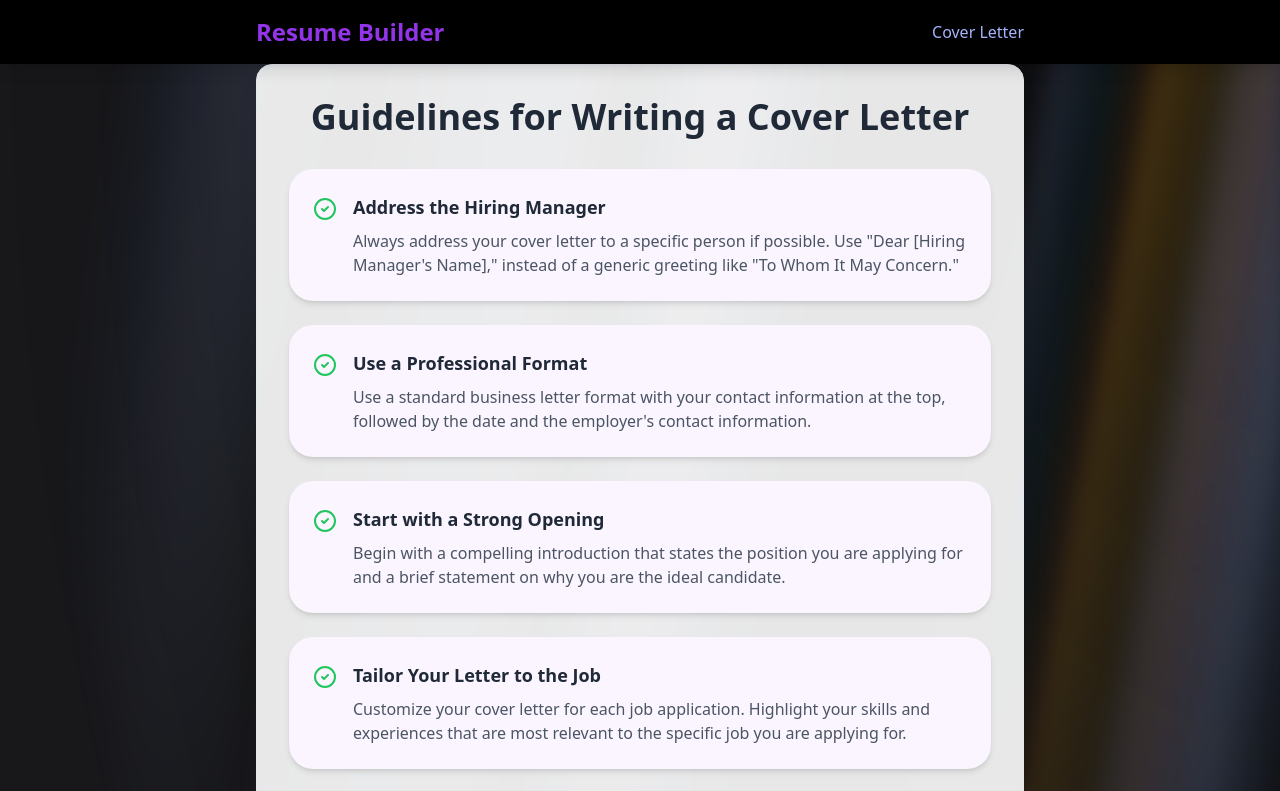
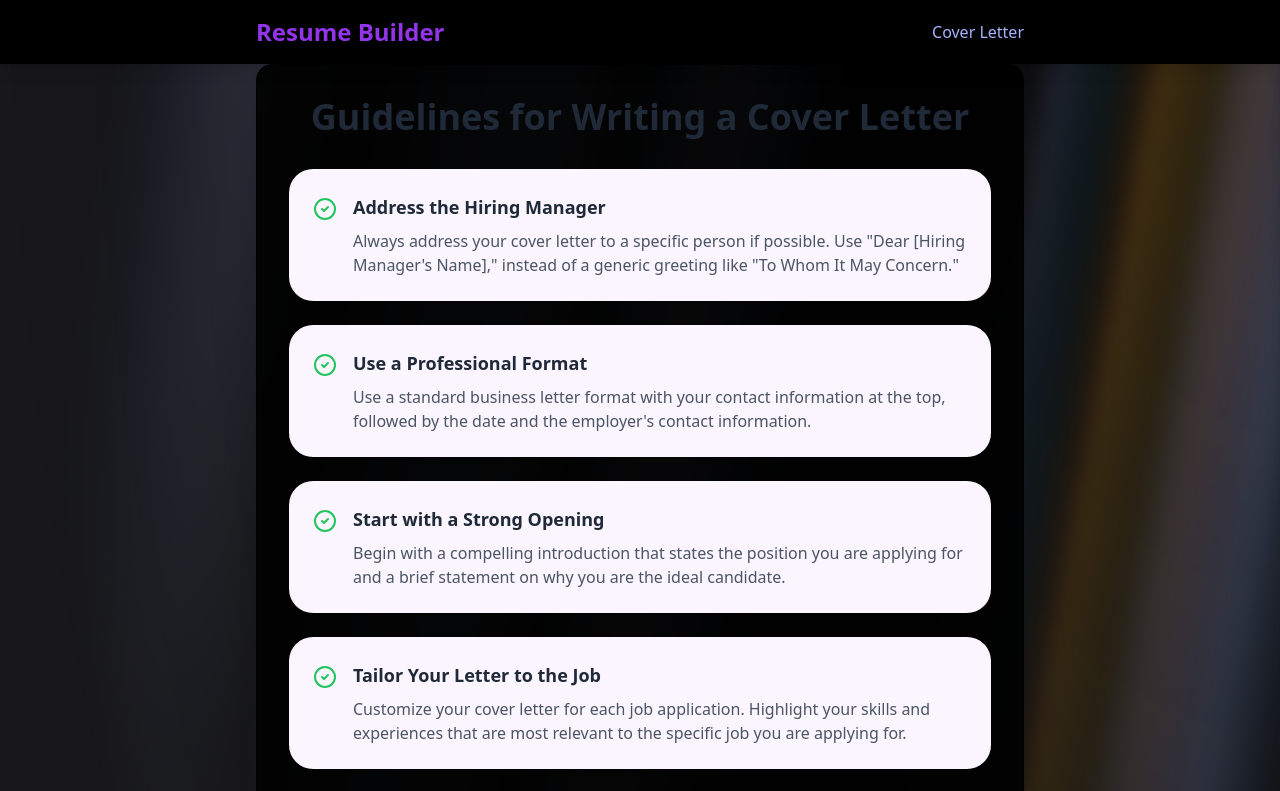
Before and after one commit to priyankasoni930/ResumeAce, a React (Vite) app: page /cover-letter/guides in a window 1280 px wide. Shown: the top 791 px of the page. Built offline with nearby package versions, Linux system fonts and the light colour scheme.

Commit message:
Update Guides.jsx

```diff
--- a/src/pages/Guides.jsx
+++ b/src/pages/Guides.jsx
@@ -83,7 +83,7 @@ export default function Guides() {
       <Navbar />
       <AuroraBackground>
         <main className="flex-grow container mx-auto px-4 py-16">
-          <Card className="bg-white bg-opacity-90 backdrop-blur-lg shadow-xl rounded-2xl overflow-hidden max-w-3xl mx-auto">
+          <Card className="bg-black bg-opacity-90 backdrop-blur-lg shadow-xl border-black rounded-2xl overflow-hidden max-w-3xl mx-auto">
             <CardContent className="p-8">
               <h1 className="text-4xl font-bold text-center text-gray-800 mb-8">
                 Guidelines for Writing a Cover Letter
```
